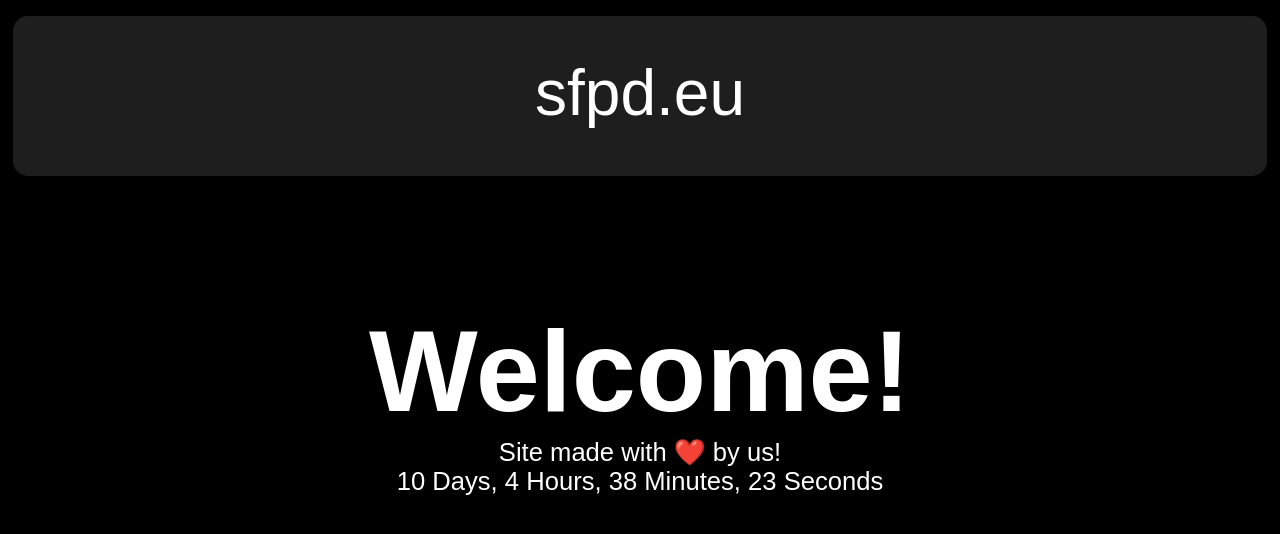
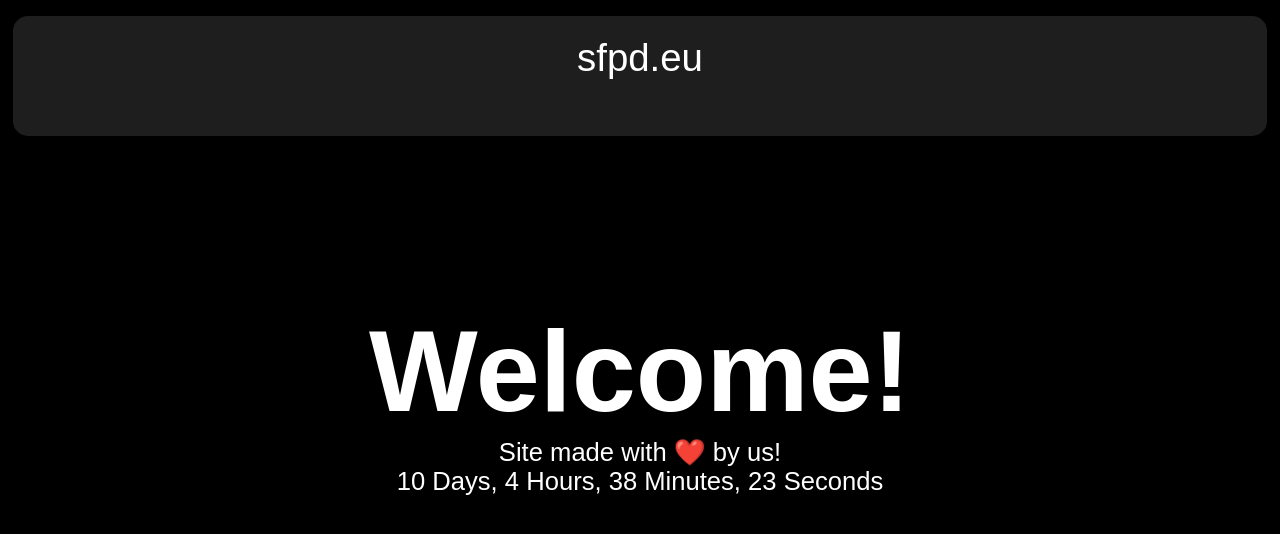
Before and after one commit to SDEdward/ons, a plain HTML site: page index.html in a window 1280 px wide. Drawn offline with Linux system fonts and the light colour scheme.

Commit message:
changed topbar

```diff
--- a/style.css
+++ b/style.css
@@ -20,7 +20,7 @@ h1, p {
     position: fixed;
     background-color: rgb(30, 30, 30);
     width: 98vw;
-    height: 20vh;
+    height: 15vh;
     top: 2vh;
     right: 1vw;
     border-radius: 15px;
@@ -28,7 +28,7 @@ h1, p {
 
 .us {
     z-index: 3;
-    font-size: 5vw; /* Use viewport width for responsive font size */
+    font-size: 3vw; /* Use viewport width for responsive font size */
     font-family: Arial, Helvetica, sans-serif;
     position: absolute; /* Position it absolutely */
     left: 50%; /* Move to the center */
```
